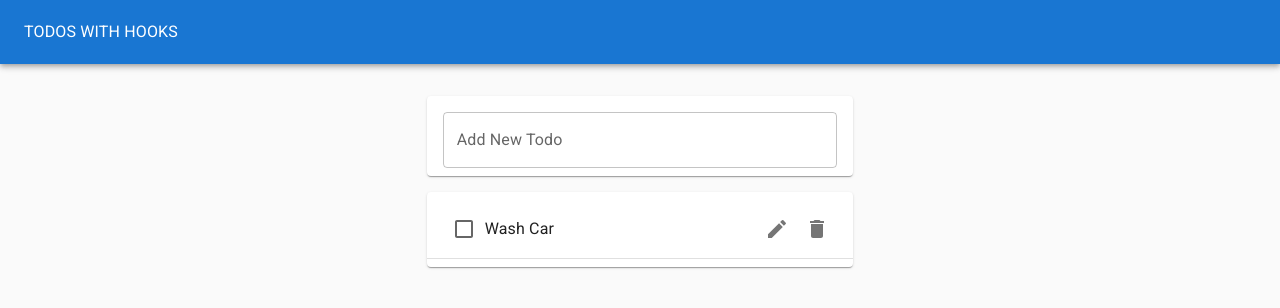
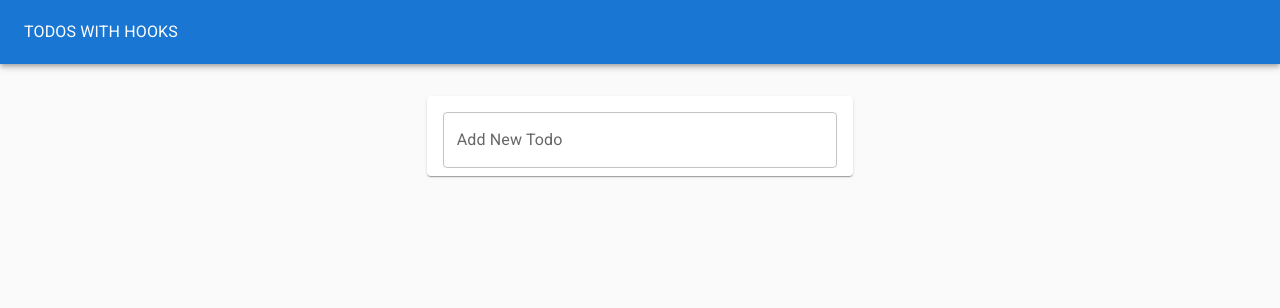
Before and after one commit to DarkoPG27/Todo-App-With-Hooks, a React (Create React App) app in the folder todo-app-with-hooks/: page / in a window 1280 px wide. Shown: the top 308 px of the page. Built offline with nearby package versions, Linux system fonts and the light colour scheme.

Commit message:
local storage

```diff
--- a/todo-app-with-hooks/src/TodoApp.js
+++ b/todo-app-with-hooks/src/TodoApp.js
@@ -1,4 +1,4 @@
-import { useState } from "react";
+import { useState, useEffect } from "react";
 import { Typography, Paper, AppBar, Toolbar, Grid } from "@mui/material";
 import TodoList from "./TodoList";
 import TodoForm from "./TodoForm";
@@ -6,12 +6,13 @@
 
 function TodoApp() {
 
-    const initialTodos = [
-        { id: 1, task: "Wash Car", completed: false }
-
-    ];
+    const initialTodos = JSON.parse(window.localStorage.getItem("todos") || "[]");
 
     const [todos, setTodos] = useState(initialTodos);
+
+    useEffect(() => {
+        window.localStorage.setItem("todos", JSON.stringify(todos));
+    }, [todos]);
 
     const addTodo = newTodoText => {
         setTodos([...todos, { id: uuidv4(), task: newTodoText, completed: false }]);
--- a/todo-app-with-hooks/src/TodoList.js
+++ b/todo-app-with-hooks/src/TodoList.js
@@ -2,7 +2,7 @@
 import Todo from "./Todo";
 
 function TodoList({ todos, removeTodo, toggleTodo, editTodo }) {
-    return (
+    if (todos.length) return (
         <Paper>
             <List>
                 {todos.map(todo => (
@@ -22,6 +22,7 @@
             </List>
         </Paper>
     );
+    return null;
 }
 
 export default TodoList;
```
